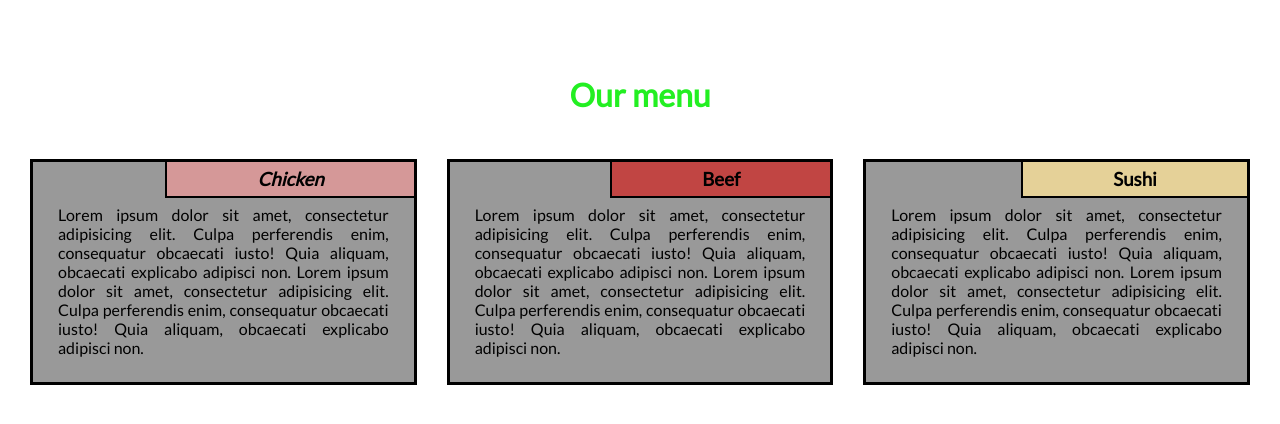
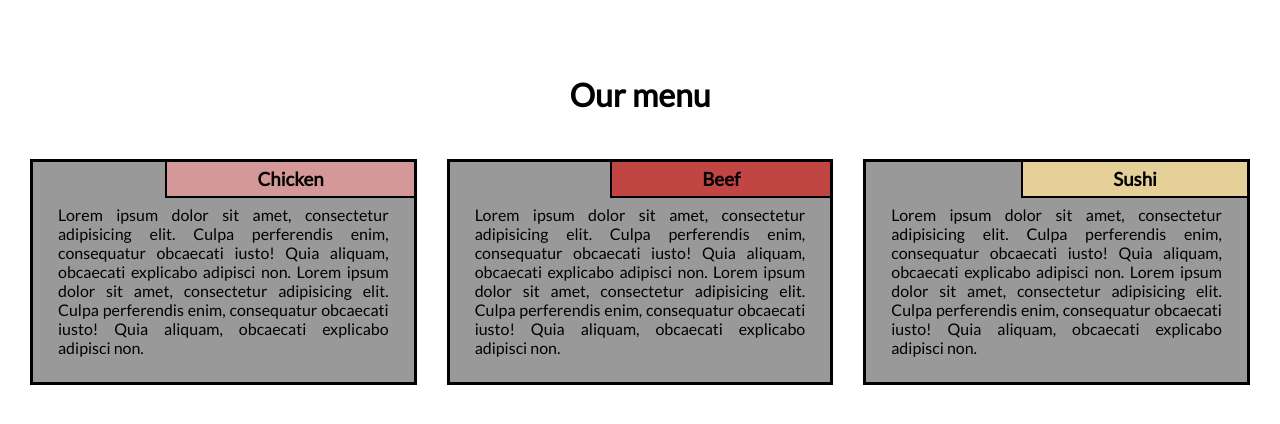
Before and after one commit to aleeyhuag/cousera-html-css-js, a plain HTML site: page index.html in a window 1280 px wide. Drawn offline with Linux system fonts and the light colour scheme.

Commit message:
Update index.html

```diff
--- a/index.html
+++ b/index.html
@@ -10,11 +10,11 @@
     <body>
         <div class="container">
             <div class="row">
-                <h1 class="menu-title" style="color: #23ef22;">Our menu</h1>
+                <h1 class="menu-title">Our menu</h1>
                 <div class="col-lg-4">
                     <div class="item">
                         <div class="title" id="title-1">
-                            <h3 style="font-style: italic;">Chicken</h3>
+                            <h3>Chicken</h3>
                         </div>
                         <p>Lorem ipsum dolor sit amet, consectetur adipisicing elit. Culpa perferendis enim, consequatur obcaecati iusto! Quia aliquam, obcaecati explicabo adipisci non. Lorem ipsum dolor sit amet, consectetur adipisicing elit. Culpa perferendis enim, consequatur obcaecati iusto! Quia aliquam, obcaecati explicabo adipisci non.</p>
                     </div>
```
